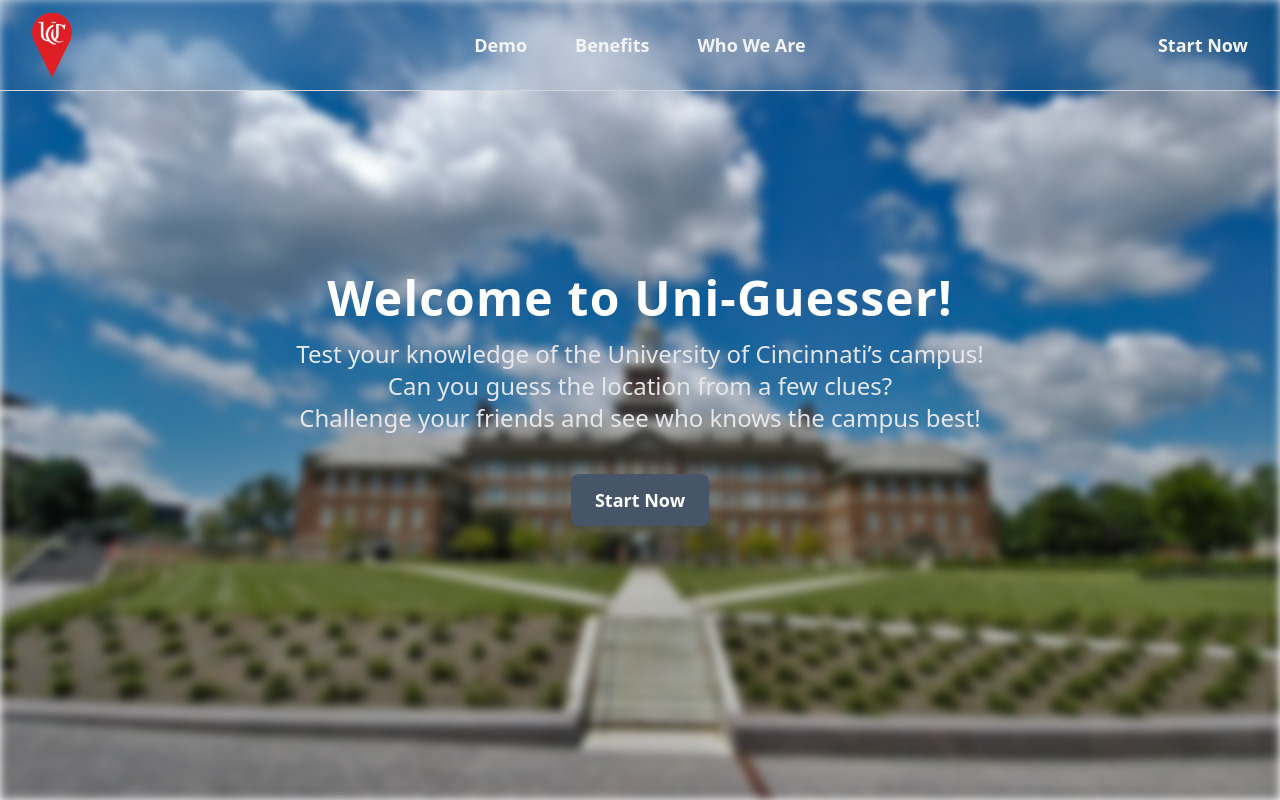
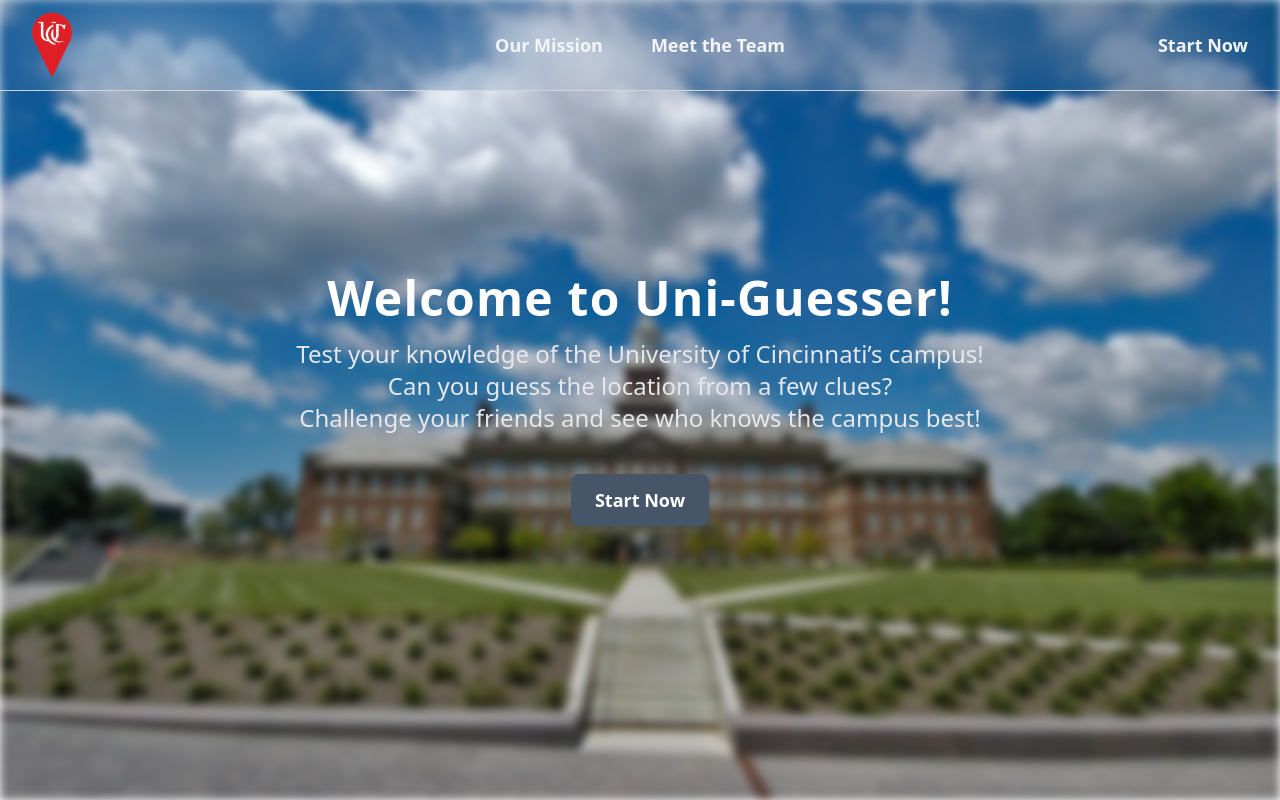
Before and after one commit to muhlenlogan8/GOU, a React (Vite) app in the folder GOU/: page / in a window 1280 px wide. Shown: the top 800 px of the page. Built offline with nearby package versions, Linux system fonts and the light colour scheme.

Commit message:
update homepage

```diff
--- a/GOU/src/components/HomeHeader.jsx
+++ b/GOU/src/components/HomeHeader.jsx
@@ -13,18 +13,21 @@
         aria-label="Global"
         className="mx-auto flex max-w-7xl items-center justify-between p-3 lg:px-8"
       >
-        <div className="flex lg:flex-1">
+        {/* Logo aligned to the left and pushed to the left end */}
+        <div className="flex flex-1 items-center justify-start">
           <a href="" className="-m-1.5 p-1.5">
             <span className="sr-only">Uni-Guesser</span>
             <img
               width={40}
               height={40}
-              src= {logo}
+              src={logo}
               alt=""
               href=""
             />
           </a>
         </div>
+
+        {/* Mobile menu button */}
         <div className="flex lg:hidden">
           <button
             type="button"
@@ -39,35 +42,35 @@
             />
           </button>
         </div>
+
+        {/* Menu items for larger screens */}
         <PopoverGroup className="hidden lg:flex lg:gap-x-12">
           <a
-            href="#demo"
+            href="#our-mission"
             className="text-lg font-semibold leading-6 text-gray-100 hover:text-indigo-400 hover:underline"
           >
-            Demo
+            Our Mission
           </a>
           <a
-            href="#benefits"
+            href="#meet-the-team"
             className="text-lg font-semibold leading-6 text-gray-100 hover:text-indigo-400 hover:underline"
           >
-            Benefits
-          </a>
-          <a
-            href="#who-we-are"
-            className="text-lg font-semibold leading-6 text-gray-100 hover:text-indigo-400 hover:underline"
-          >
-            Who We Are
+            Meet the Team
           </a>
         </PopoverGroup>
-        <div className="hidden lg:flex lg:flex-1 lg:justify-end">
+
+        {/* Start Now button aligned to the right end */}
+        <div className="flex items-center justify-end flex-1">
           <a
-            href="/form"
+            href="/play"
             className="text-lg font-semibold leading-6 text-gray-100 hover:text-indigo-400 hover:underline"
           >
             Start Now
           </a>
         </div>
       </nav>
+
+      {/* Mobile Menu */}
       <Dialog
         open={mobileMenuOpen}
         onClose={setMobileMenuOpen}
@@ -77,15 +80,13 @@
           <DialogPanel className="fixed inset-y-0 right-0 z-10 w-full overflow-y-auto bg-blue-300 px-6 py-3 sm:max-w-sm border-l border-[#87CEEB]">
             <div className="flex justify-between items-center">
               <a href="#" className="-m-1.5 p-1.5">
-                <span className="sr-only">Relax Finance</span>
+                <span className="sr-only">Uni-Guesser</span>
                 <img
                   width={50}
                   height={40}
-                  src={isHover ? logoHover : logo}
+                  src={logo}
                   alt=""
                   href="#"
-                  onMouseEnter={() => setIsHovered(true)}
-                  onMouseLeave={() => setIsHovered(false)}
                 />
               </a>
               <button
@@ -101,25 +102,19 @@
               <div className="-my-6 divide-y divide-gray-500/10">
                 <div className="space-y-2 py-6">
                   <a
-                    href="#demo"
+                    href="#our-mission"
                     className="-mx-3 block rounded-lg px-3 py-4 text-3xl font-semibold leading-7 text-gray-100 hover:text-indigo-400 hover:underline"
                   >
-                    Demo
+                    Our Mission
                   </a>
                   <a
-                    href="#benefits"
+                    href="#meet-the-team"
                     className="-mx-3 block rounded-lg px-3 py-4 text-3xl font-semibold leading-7 text-gray-100 hover:text-indigo-400 hover:underline"
                   >
-                    Benefits
+                    Meet the Team
                   </a>
                   <a
-                    href="#who-we-are"
-                    className="-mx-3 block rounded-lg px-3 py-4 text-3xl font-semibold leading-7 text-gray-100 hover:text-indigo-400 hover:underline"
-                  >
-                    Who We Are
-                  </a>
-                  <a
-                    href="/form"
+                    href="/play"
                     className="-mx-3 block rounded-lg px-3 py-4 text-3xl font-semibold leading-7 text-gray-100 hover:text-indigo-400 hover:underline"
                   >
                     Start Now
--- a/GOU/src/components/subcomponents/TestimonialCard.jsx
+++ b/GOU/src/components/subcomponents/TestimonialCard.jsx
@@ -6,7 +6,7 @@
   const [isHovered, setIsHovered] = useState(false);
 
   return (
-    <div className="flex flex-col bg-gray-100 rounded-xl h-auto">
+    <div id="meet-the-team "className="flex flex-col bg-gray-100 rounded-xl h-auto">
       {/* Name, Title, and Image side by side with LinkedIn icon aligned to the right */}
       <div className="flex items-center gap-x-4 p-4">
         <img
```
